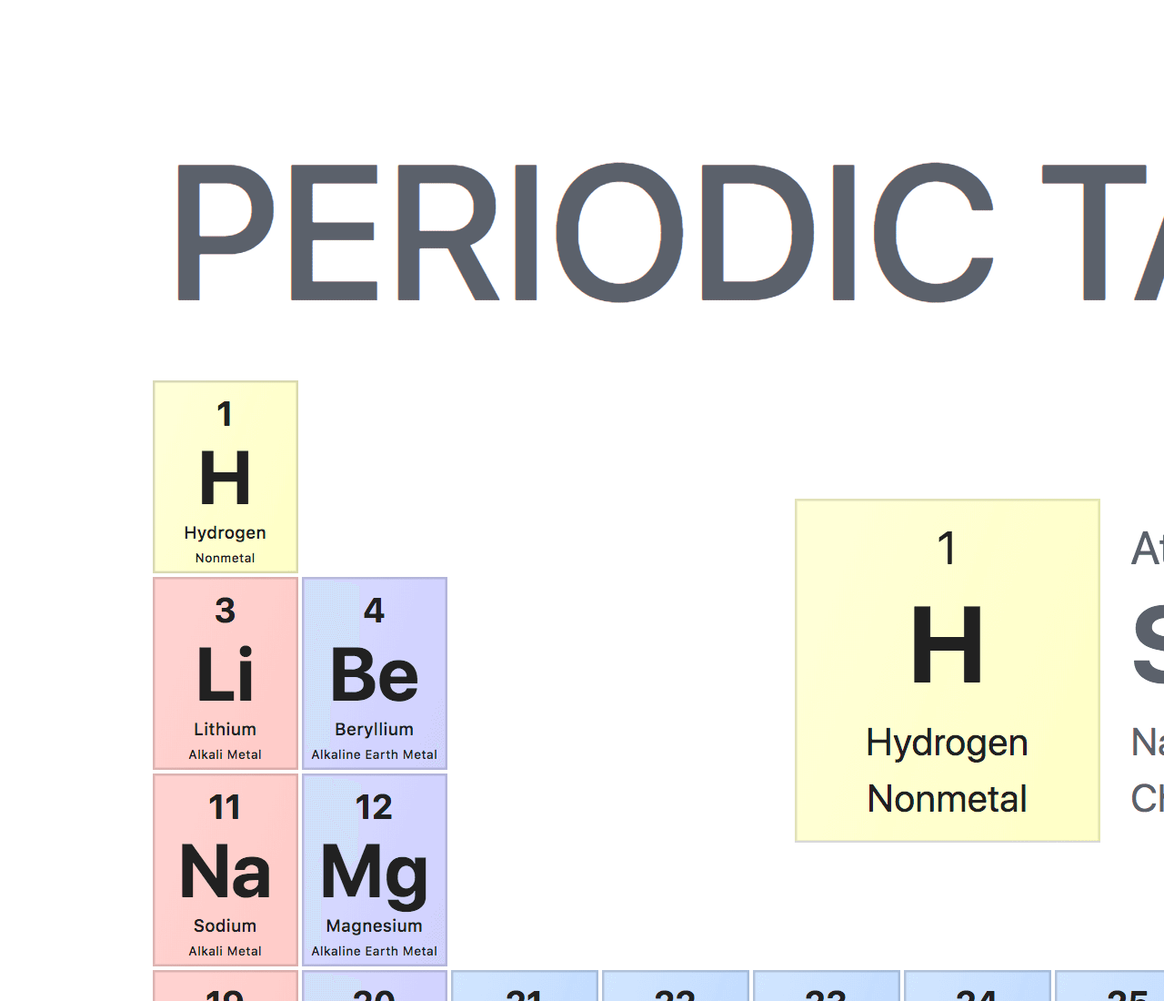
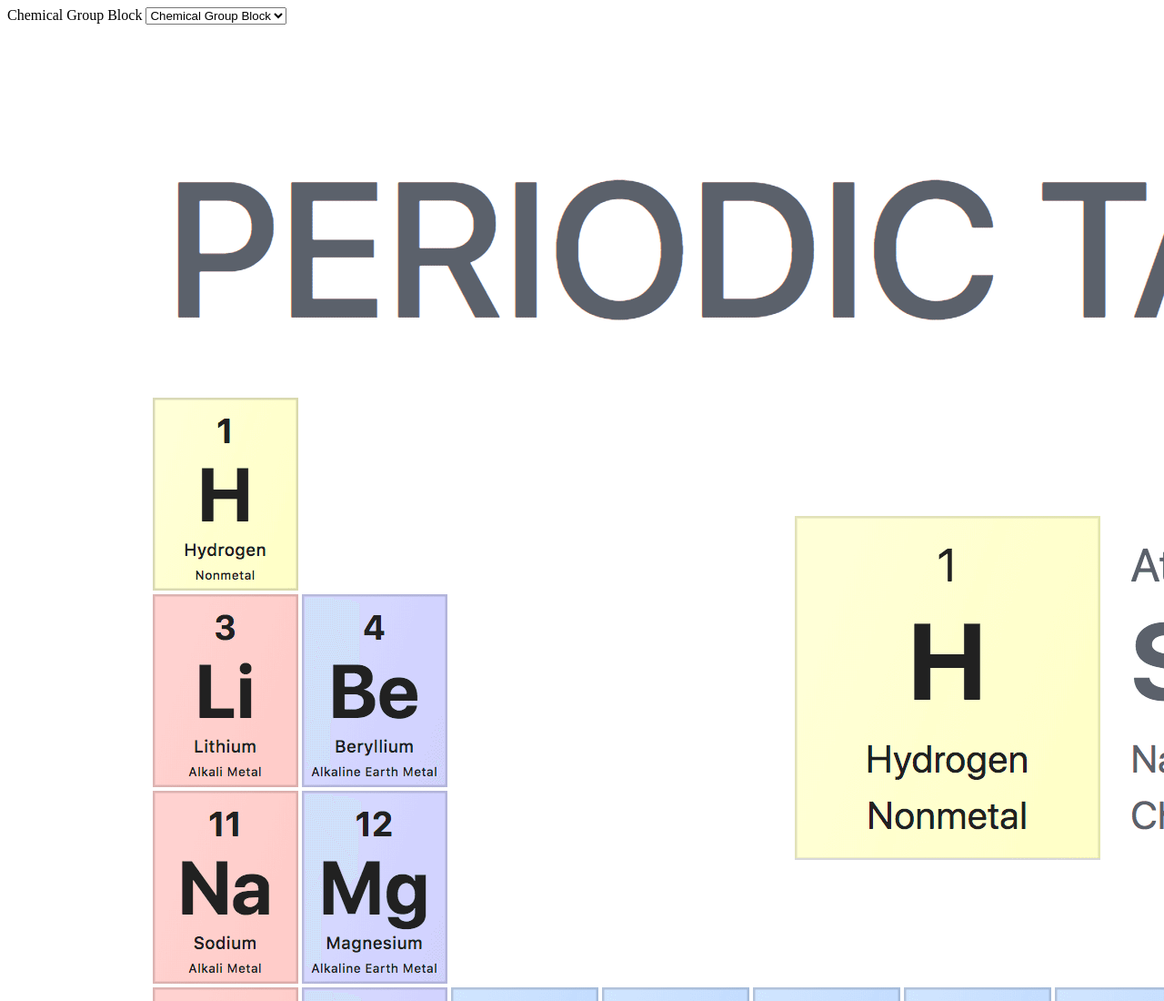
Before and after one commit to vishalsund/ScienceResourcesApp, a plain HTML site: page chemistry/periodic-table.html in a window 1280 px wide. Shown: the top 1100 px of the page at 91% size. Drawn offline with Linux system fonts and the light colour scheme.

Commit message:
drowpdown & color pallets

```diff
--- a/chemistry/periodic-table.html
+++ b/chemistry/periodic-table.html
@@ -8,6 +8,24 @@
         <link rel = "stylesheet" href = "">
     </head>
     <body>
+        <div class = "dropdown">
+            <label for = "periodictables">Chemical Group Block</label>
+            <select name = "periodictables" id = "periodictables">
+                <option value = "chemicalgroupblock">Chemical Group Block</option>
+                <option value = "standardstate">Standard State</option>
+                <option value = "atomicmass">Atomic Mass</option>
+                <option value = "electronconfig">Electron Configuration</option>
+                <option value = "oxidationstates">Oxidation States</option>
+                <option value = "electronegativity">Electronegativity</option>
+                <option value = "atomicradius">Atomic Radius</option>
+                <option value = "ionizationenergy">Ionization Energy</option>
+                <option value = "electronaffinity">Electrion Affinity</option>
+                <option value = "meltingpoint">Melting Point</option>
+                <option value = "boilingpoint">Boiling Point</option>
+                <option value = "density">Density</option>
+                <option value = "yeardiscovered">Year Discovered</option>
+            </select>
+        </div>
         <img src = "../img/Periodic Tables/Periodic_Table_of_Elements_w_Chemical_Group_Block_PubChem.png" alt = "Periodc Table of Elements with Chemical Group Block">
     </body>
 </html>
--- a/scss/themes/biology.scss
+++ b/scss/themes/biology.scss
@@ -1,3 +1,7 @@
 :root {
-
+    --color1: #003a1d;
+    --color2: #006100;
+    --color3: #008b00;
+    --color4: #38B000;
+    --color5: #c0ffa2;
 }
--- a/scss/themes/chemistry.scss
+++ b/scss/themes/chemistry.scss
@@ -1,3 +1,7 @@
 :root {
-
+    --color1: #8b3c08;
+    --color2: #FF4800;
+    --color3: #FF6000;
+    --color4: #FF7900;
+    --color5: #f3cba9;
 }
--- a/scss/themes/physics.scss
+++ b/scss/themes/physics.scss
@@ -1,3 +1,7 @@
 :root {
-
+    --color1: #03045E;
+    --color2: #023E8A;
+    --color3: #0077B6;
+    --color4: #00B4D8;
+    --color5: #ADE8F4;
 }
```
